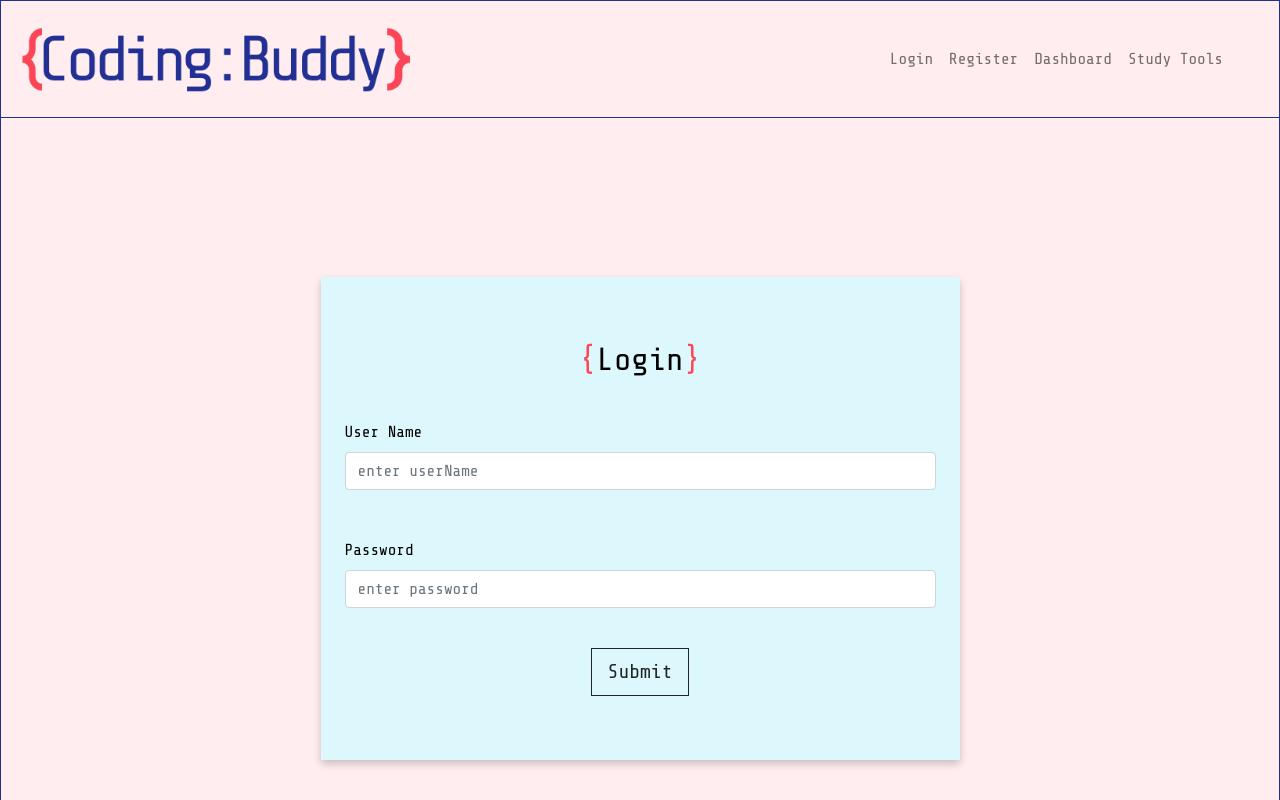
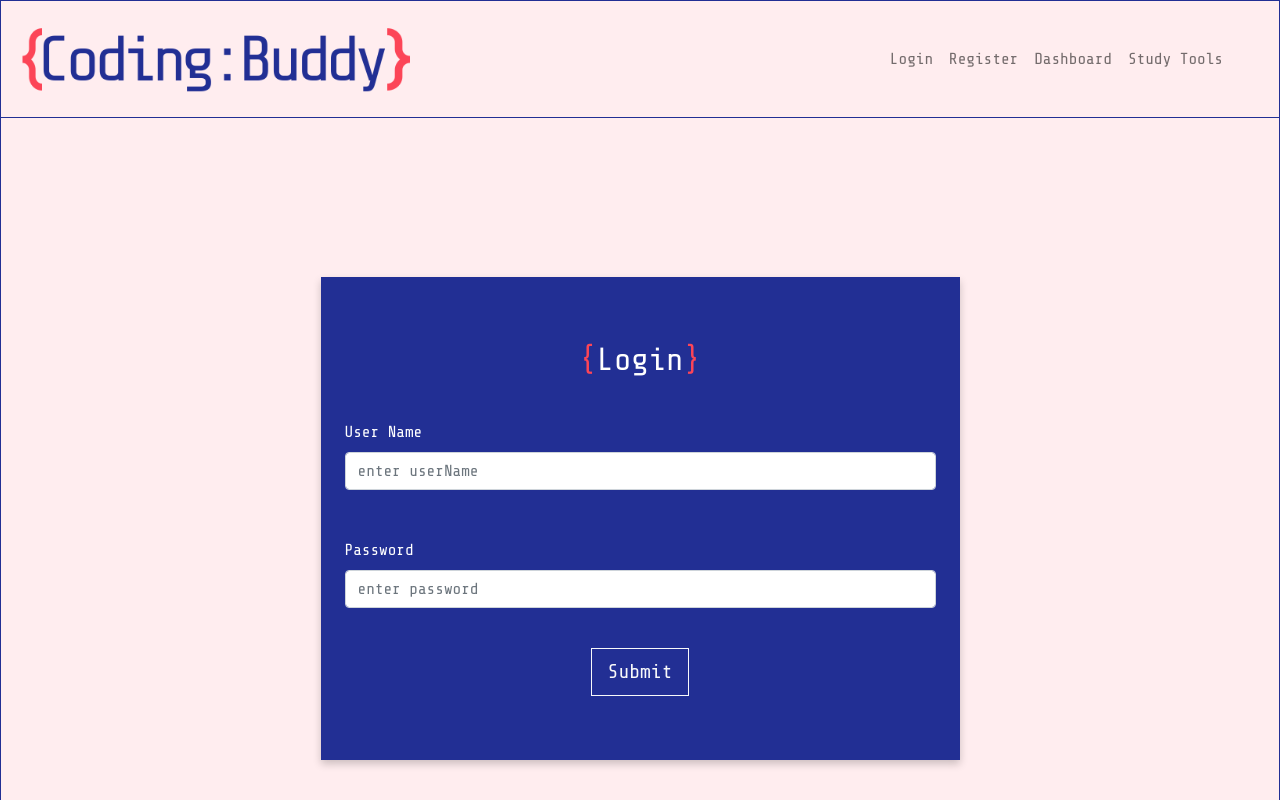
Before and after one commit to SJasonHumphrey/mern-capstone, a React (Create React App) app in the folder app/client/: page /login in a window 1280 px wide. Shown: the top 800 px of the page. Built offline with nearby package versions, Linux system fonts and the light colour scheme.

Commit message:
changed colors on login/register

```diff
--- a/app/client/src/components/Login.js
+++ b/app/client/src/components/Login.js
@@ -15,7 +15,7 @@ const Login = () => {
                     <Form.Label>Password</Form.Label>
                     <Form.Control type='text' placeholder='enter password'></Form.Control>
                 </Form.Group>
-                <Button type="submit" className="align-self-center my-3 btn-lg rounded-0" variant="outline-dark">Submit</Button>
+                <Button type="submit" className="align-self-center my-3 btn-lg rounded-0" variant="outline-light">Submit</Button>
             </Form>
             </div>
 
--- a/app/client/src/components/layout/Header.js
+++ b/app/client/src/components/layout/Header.js
@@ -45,10 +45,10 @@ const Header = () => {
                     <Nav.Link as={Link} to="/login" onClick={handleClose} className="d-flex flex-column justify-content-center align-items-center rem3 rem12-w mono-font"><img src="images/color/keyboard.png" height="50px"/>Typing Practice</Nav.Link>
                     </Nav.Item>
                     <Nav.Item >
-                    <Nav.Link as={Link} to="/login" onClick={handleClose} className="d-flex flex-column justify-content-center align-items-center rem3 rem12-w mono-font"><img src="images/color/laptopcoding.png" height="50px"/>Code Pen</Nav.Link>
+                    <Nav.Link as={Link} to="/code" onClick={handleClose} className="d-flex flex-column justify-content-center align-items-center rem3 rem12-w mono-font"><img src="images/color/laptopcoding.png" height="50px"/>Code Pen</Nav.Link>
                     </Nav.Item>
                     <Nav.Item >
-                    <Nav.Link as={Link} to="/login" onClick={handleClose} className="d-flex flex-column justify-content-center align-items-center rem3 rem12-w mono-font"><img src="images/color/language.png" height="50px"/>Flash Cards</Nav.Link>
+                    <Nav.Link as={Link} to="/cards" onClick={handleClose} className="d-flex flex-column justify-content-center align-items-center rem3 rem12-w mono-font"><img src="images/color/language.png" height="50px"/>Flash Cards</Nav.Link>
                     </Nav.Item>
                     <Nav.Item >
                     <Nav.Link as={Link} to="/login" onClick={handleClose} className="d-flex flex-column justify-content-center align-items-center rem3 rem12-w mono-font"><img src="images/color/writing-code.png" height="50px"/>Quizzes</Nav.Link>
--- a/app/client/src/styles/main.css
+++ b/app/client/src/styles/main.css
@@ -61,7 +61,8 @@
 }
 
 .bg-main{
-    background-color: #DDF8FC;
+    background-color: #222F94;
+    color:white;
 }
 
 
```
